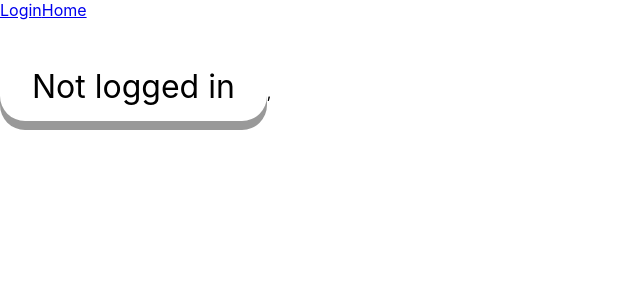
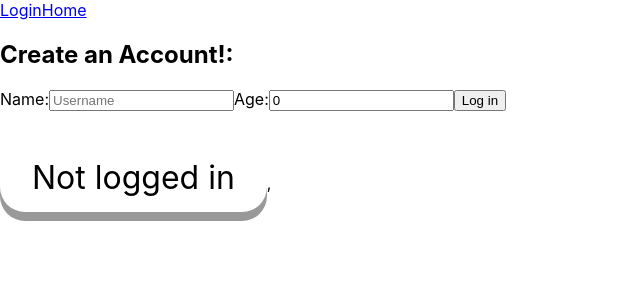
Before and after one commit to Nathparmar/TheBrightNetwork_fullStack, a React (Create React App) app in the folder the_bright_network_client/: page /signup in a window 1280 px wide. Shown: the top 300 px of the page, without its empty margins (0-640 px from the left). Built offline with nearby package versions, Linux system fonts and the light colour scheme; no server answers.

Commit message:
Can sign new User Up

```diff
--- a/the_bright_network_client/src/components/Home.js
+++ b/the_bright_network_client/src/components/Home.js
@@ -17,6 +17,7 @@ const Home = ({allUsers, startPrivateChat}) => {
         <>
             <Link to="/main-page">Home</Link>
         </>
+
         <Outlet />
         </header>
         <>
--- a/the_bright_network_client/src/components/SignUpForm.js
+++ b/the_bright_network_client/src/components/SignUpForm.js
@@ -1,15 +1,84 @@
 import { useState } from "react";
+import { Outlet, useNavigate } from "react-router-dom";
 
-const SignUpForm = (setLoginInUser) => {
+const SignUpForm = ({postNewUserSignUp, allUsers}) => {
 
     const [newUser,setNewUser] = useState({
         name : "",
         age : 0,
-        role : ""
+        role : "student"
     });
 
 
+    const navigate = useNavigate();
 
+    const handleChange = (event) => {
+
+        let propertyName = event.target.id;
+        let copiedUser = {...newUser};
+        copiedUser[propertyName] = event.target.value;
+
+
+        setNewUser(copiedUser);
+
+    }
+
+    const handleFormSubmit = (event) => {
+
+        event.preventDefault();
+
+        if(!newUser.name || !newUser.age){
+            alert("Please complete all details");
+            return;
+        }
+
+        postNewUserSignUp(newUser);
+
+        setNewUser({
+            name : "",
+            age : 0,
+            role : "student"
+        });
+
+        navigate("/main-page")
+    }
+
+    return (
+
+    <section>
+        <Outlet />
+        <h2>Create an Account!:</h2>
+        <form onSubmit={(event) => handleFormSubmit(event)}>
+            <label htmlFor="name-input">Name:</label>
+            <input
+                type="text"
+                id= "name"
+                onInput={(event) => handleChange(event)}
+                value={newUser.name}
+                placeholder="Username"
+            />
+            <label htmlFor="age-input">Age:</label>
+            <input
+                type="number"
+                id= "age"
+                onInput={(event) => handleChange(event)}
+                value={newUser.age}
+                placeholder="Age"
+            />
+            {/* <label htmlFor="role-input">Name:</label>
+            <input
+                type="text"
+                id= "role"
+                onInput={(event) => handleChange(event)}
+                value={newUser.role}
+                placeholder="Role"
+            /> */}
+
+
+            <input type="submit" value={"Log in"}/>
+        </form>
+        </section>
+        );
 
 
     return (null  );
--- a/the_bright_network_client/src/containers/ChatRoomContainer.js
+++ b/the_bright_network_client/src/containers/ChatRoomContainer.js
@@ -137,6 +137,23 @@ const ChatRoomContainer = () => {
         setCurrentChatRoomName(newChat.chatroomName)
     }
 
+    const postNewUserSignUp = async (newSignUp) => {
+
+        const response = await fetch('http://localhost:8080/users',{
+            method: "POST",
+            headers: {"Content-Type": "application/json"},
+            body: JSON.stringify(newSignUp)
+        })
+        const jsonData = await response.json();
+        setClientUser({
+            name: jsonData.name,
+            id: jsonData.id,
+            role: jsonData.role,
+          });
+
+        alert(`Your password is : ${jsonData.id}`)
+    }
+
     const startPrivateChat = async (messagedUserId,messagedUserName) => {
         const privateChats = chatRooms.filter((chatRoom) => {
             return (chatRoom.name.includes("Private") &&
@@ -221,7 +238,7 @@ const ChatRoomContainer = () => {
                     element: <>
 
                         <ClientUserContext.Provider value={clientUser}>
-                        <SignUpForm />
+                        <SignUpForm postNewUserSignUp={postNewUserSignUp} allUsers={allUsers}/>
                         </ClientUserContext.Provider>
                     </>
                 },
```
